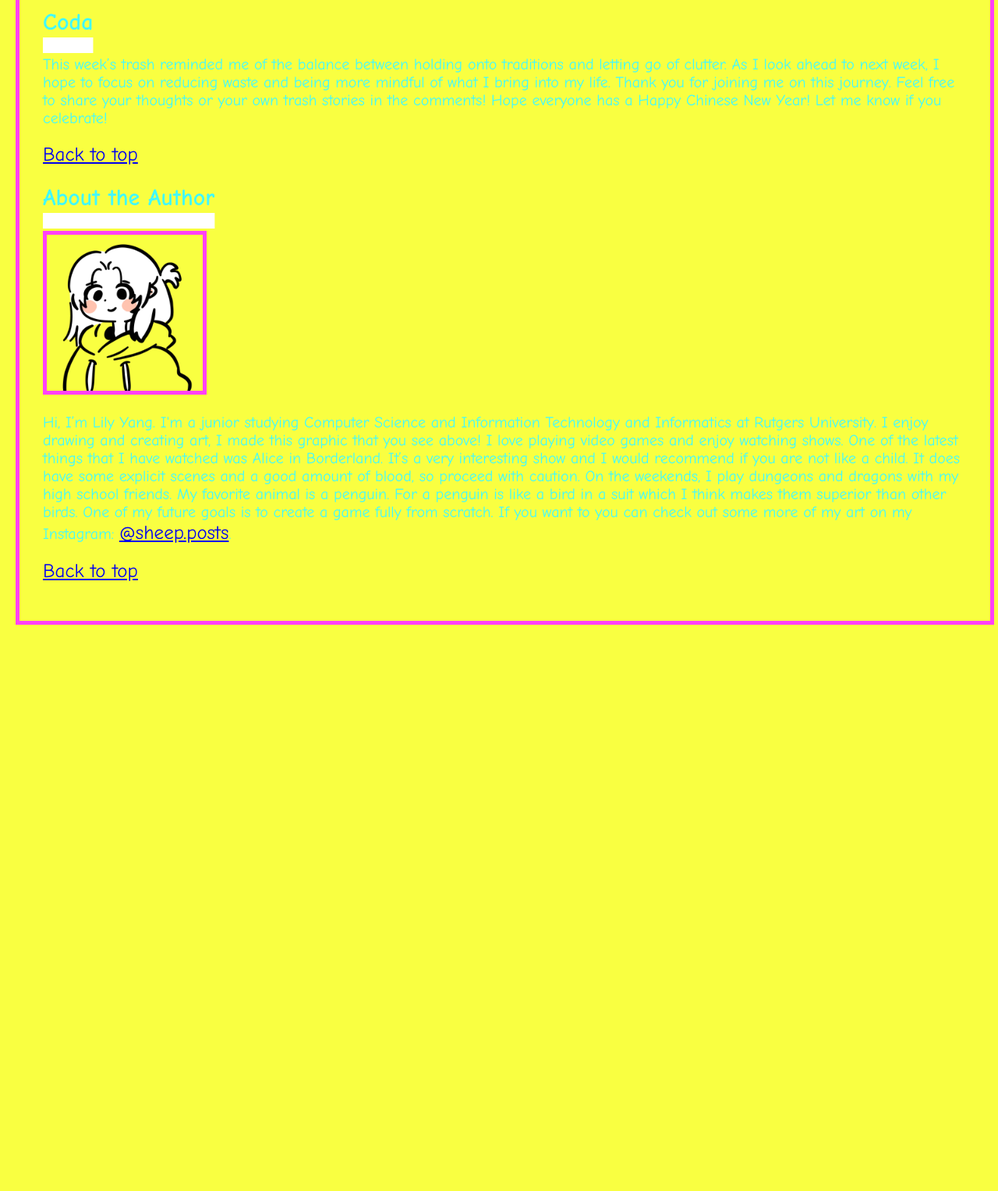
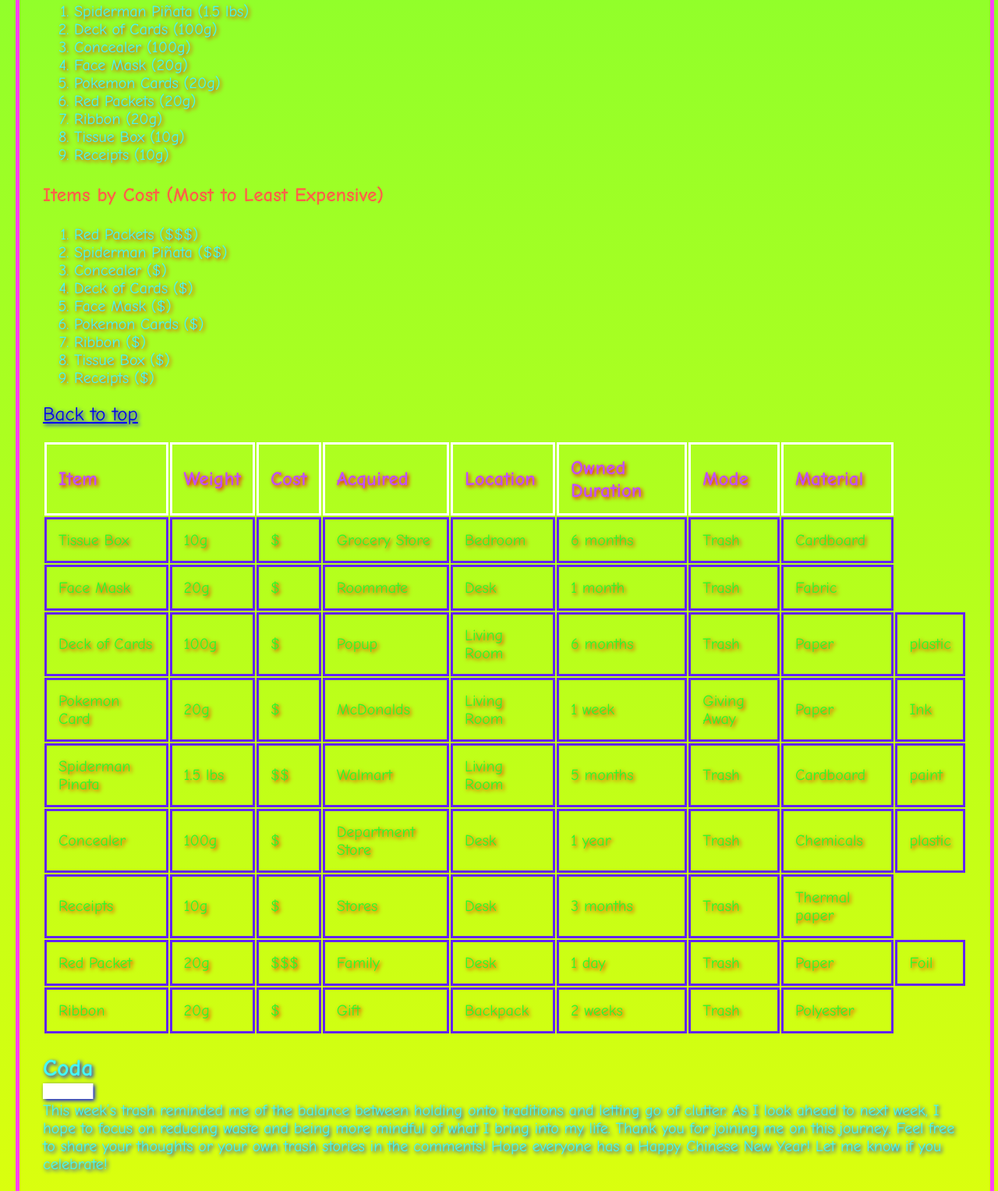
Before and after one commit to botanini/tow, a plain HTML site: page uglytow.html in a window 1280 px wide. Shown: the part 3080-4607 px from the top of the page at 78% size. Before the commit the page ends 3896 px from the top, so only its background shows below. Drawn offline with Linux system fonts and the light colour scheme.

Commit message:
somehow i lost my table and so i added more css to the file

```diff
--- a/uglystyle.css
+++ b/uglystyle.css
@@ -6,12 +6,15 @@ body {
   margin: 10px 5px 15px 20px;
   padding: 30px;
   border: 5px solid #ff41f9;
+  background-image: linear-gradient(rgb(0, 255, 98), yellow);
 }
 
 h1 {
   font-size: 55px;
   color: #ff4141;
   border: 5px dotted #6324f6;
+  background-image: linear-gradient(red, yellow);
+  text-shadow: 2px 2px 5px rgb(0, 4, 255);
 }
 
 h2 {
@@ -19,22 +22,27 @@ h2 {
   text-decoration: underline;
   text-decoration-color: #ffffff;
   text-decoration-thickness: 20px;
+  text-shadow: 2px 2px 5px rgb(0, 4, 255);
 }
 
 h3 {
   font-size: 25px;
+  color: tomato;
 }
 
 p {
   font-size: 20px;
+  text-shadow: 2px 2px 5px rgb(0, 4, 255);
 }
 
 ul {
   font-size: 20px;
+  text-shadow: 2px 2px 5px red;
 }
 
 li {
   font-size: 20px;
+  text-shadow: 2px 2px 5px red;
 }
 
 a {
@@ -43,4 +51,23 @@ a {
 
 img {
   border: 5px solid #ff41f9;
+  width: 30%;
+  height: 30%;
 }
+
+th {
+  font-size: 25px;
+  color: #bf50ff;
+  border: solid #ffffff;
+  text-align: left;
+  padding: 15px;
+  text-shadow: 2px 2px 5px red;
+}
+td {
+  font-size: 20px;
+  color: #21ff2c;
+  border: solid #6324f6;
+  text-align: left;
+  padding: 15px;
+  text-shadow: 2px 2px 5px red;
+}
--- a/uglytow.html
+++ b/uglytow.html
@@ -2,7 +2,7 @@
 <html>
   <head>
     <meta charset="utf-8" />
-    <title>Trash of the Week</title>
+    <title>Ugly Trash of the Week</title>
     <link rel="stylesheet" type="text/css" href="uglystyle.css" />
   </head>
 
@@ -183,6 +183,113 @@
       <li>Receipts ($)</li>
     </ol>
     <p><a href="#">Back to top</a></p>
+    <table>
+      <tr>
+        <th>Item</th>
+        <th>Weight</th>
+        <th>Cost</th>
+        <th>Acquired</th>
+        <th>Location</th>
+        <th>Owned Duration</th>
+        <th>Mode</th>
+        <th>Material</th>
+      </tr>
+      <tr>
+        <td>Tissue Box</td>
+        <td>10g</td>
+        <td>$</td>
+        <td>Grocery Store</td>
+        <td>Bedroom</td>
+        <td>6 months</td>
+        <td>Trash</td>
+        <td>Cardboard</td>
+      </tr>
+      <tr>
+        <td>Face Mask</td>
+        <td>20g</td>
+        <td>$</td>
+        <td>Roommate</td>
+        <td>Desk</td>
+        <td>1 month</td>
+        <td>Trash</td>
+        <td>Fabric</td>
+      </tr>
+      <tr>
+        <td>Deck of Cards</td>
+        <td>100g</td>
+        <td>$</td>
+        <td>Popup</td>
+        <td>Living Room</td>
+        <td>6 months</td>
+        <td>Trash</td>
+        <td>Paper</td>
+        <td>plastic</td>
+      </tr>
+      <tr>
+        <td>Pokemon Card</td>
+        <td>20g</td>
+        <td>$</td>
+        <td>McDonalds</td>
+        <td>Living Room</td>
+        <td>1 week</td>
+        <td>Giving Away</td>
+        <td>Paper</td>
+        <td>Ink</td>
+      </tr>
+      <tr>
+        <td>Spiderman Pinata</td>
+        <td>1.5 lbs</td>
+        <td>$$</td>
+        <td>Walmart</td>
+        <td>Living Room</td>
+        <td>5 months</td>
+        <td>Trash</td>
+        <td>Cardboard</td>
+        <td>paint</td>
+      </tr>
+      <tr>
+        <td>Concealer</td>
+        <td>100g</td>
+        <td>$</td>
+        <td>Department Store</td>
+        <td>Desk</td>
+        <td>1 year</td>
+        <td>Trash</td>
+        <td>Chemicals</td>
+        <td>plastic</td>
+      </tr>
+      <tr>
+        <td>Receipts</td>
+        <td>10g</td>
+        <td>$</td>
+        <td>Stores</td>
+        <td>Desk</td>
+        <td>3 months</td>
+        <td>Trash</td>
+        <td>Thermal paper</td>
+      </tr>
+      <tr>
+        <td>Red Packet</td>
+        <td>20g</td>
+        <td>$$$</td>
+        <td>Family</td>
+        <td>Desk</td>
+        <td>1 day</td>
+        <td>Trash</td>
+        <td>Paper</td>
+        <td>Foil</td>
+      </tr>
+      <tr>
+        <td>Ribbon</td>
+        <td>20g</td>
+        <td>$</td>
+        <td>Gift</td>
+        <td>Backpack</td>
+        <td>2 weeks</td>
+        <td>Trash</td>
+        <td>Polyester</td>
+      </tr>
+    </table>
 
     <!-- Coda Section -->
     <h2 id="coda">Coda</h2>
```
Also changed, not shown: tow.html (+108 -0 lines).
